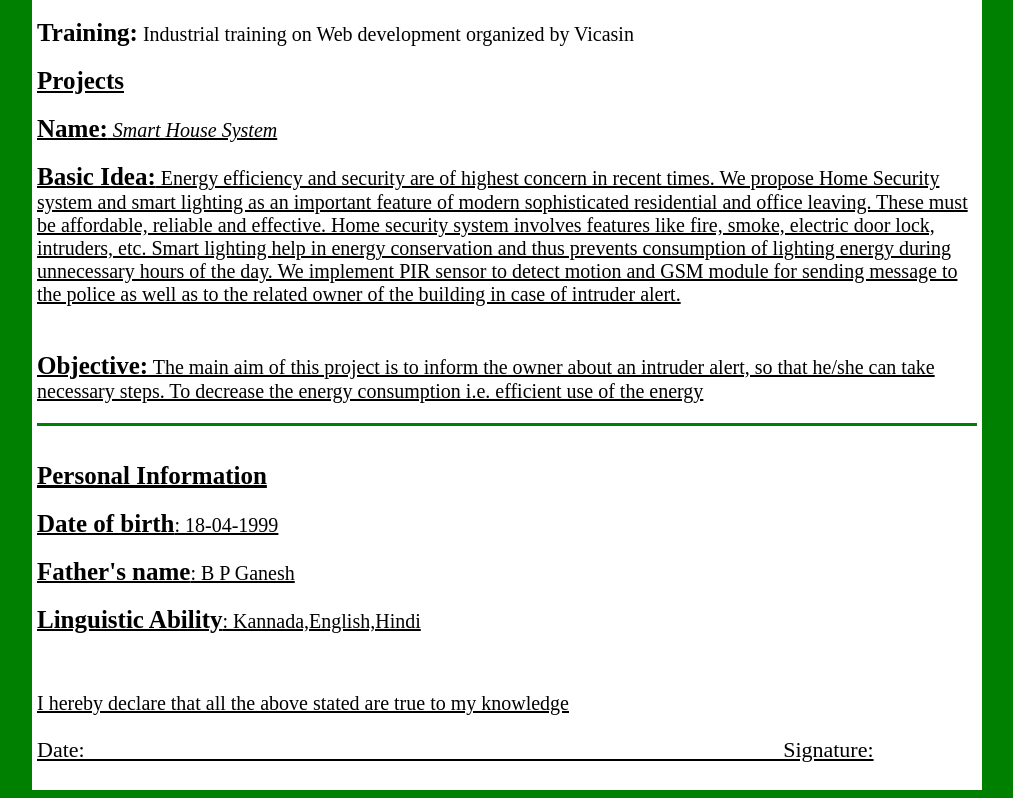
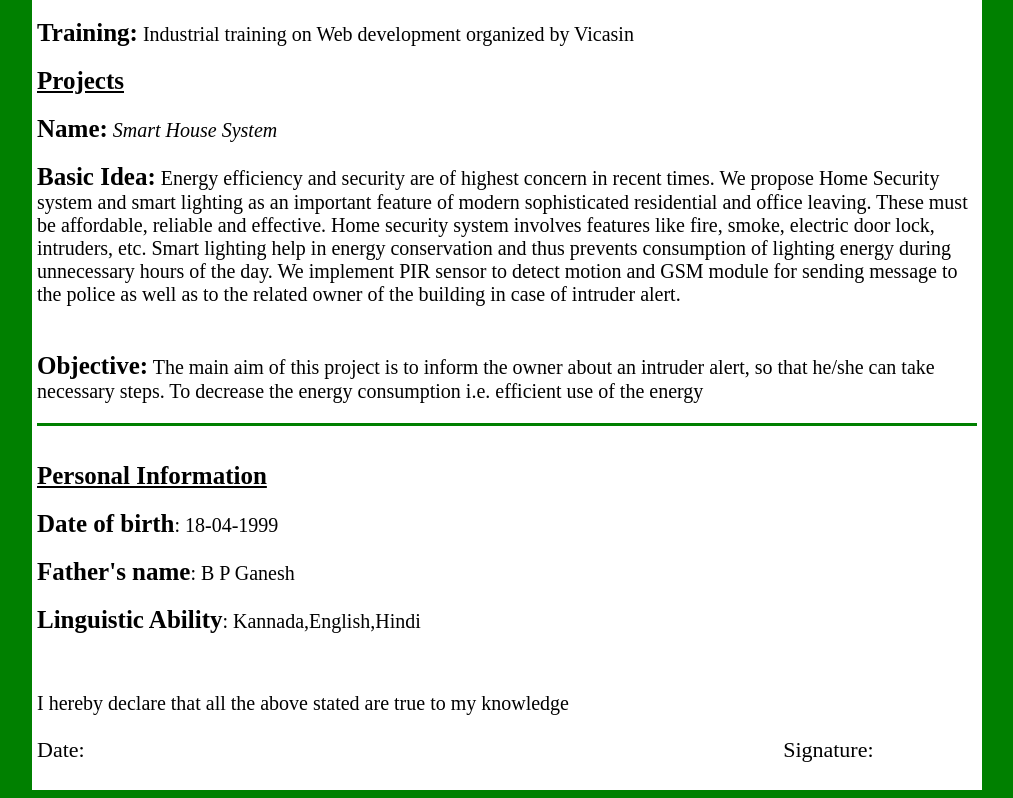
Before and after one commit to shreyasbg-32/resume-2, a plain HTML site: page index.html in a window 1280 px wide. Shown: the part 900-1698 px from the top of the page, without its empty margins (133-1146 px from the left). Drawn offline with Linux system fonts and the light colour scheme.

Commit message:
Update index.html

```diff
--- a/index.html
+++ b/index.html
@@ -395,7 +395,7 @@ zoom: 1;
                 <p><b>Training:</b>
                      Industrial training on Web development organized by Vicasin</p>
 
-                <div class="pro"><b><u>Projects</b></b>
+			    <div class="pro"><b><u>Projects</b></u></b>
 
                     <p><b>Name:</b><em> Smart House System</em></p>
 
```
